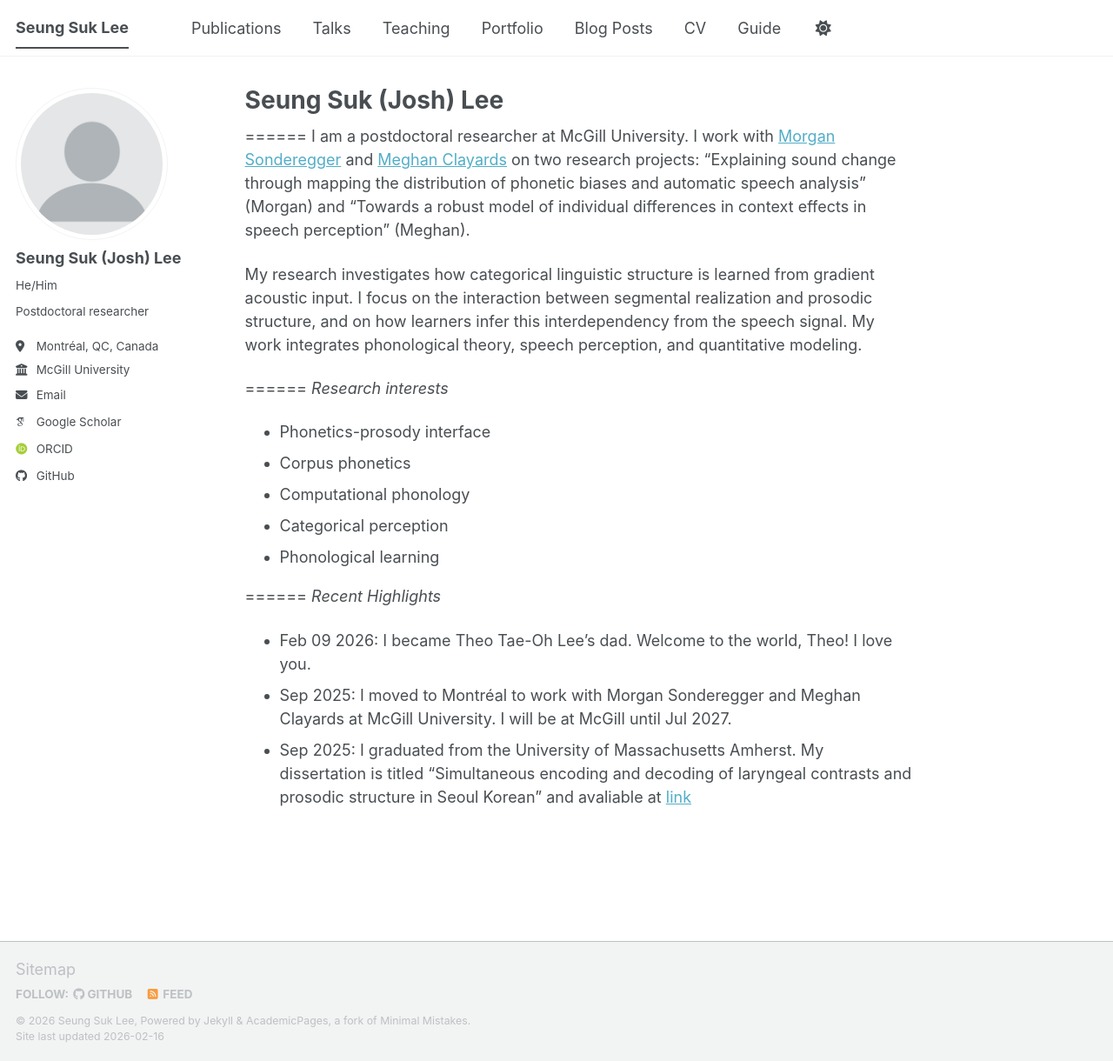
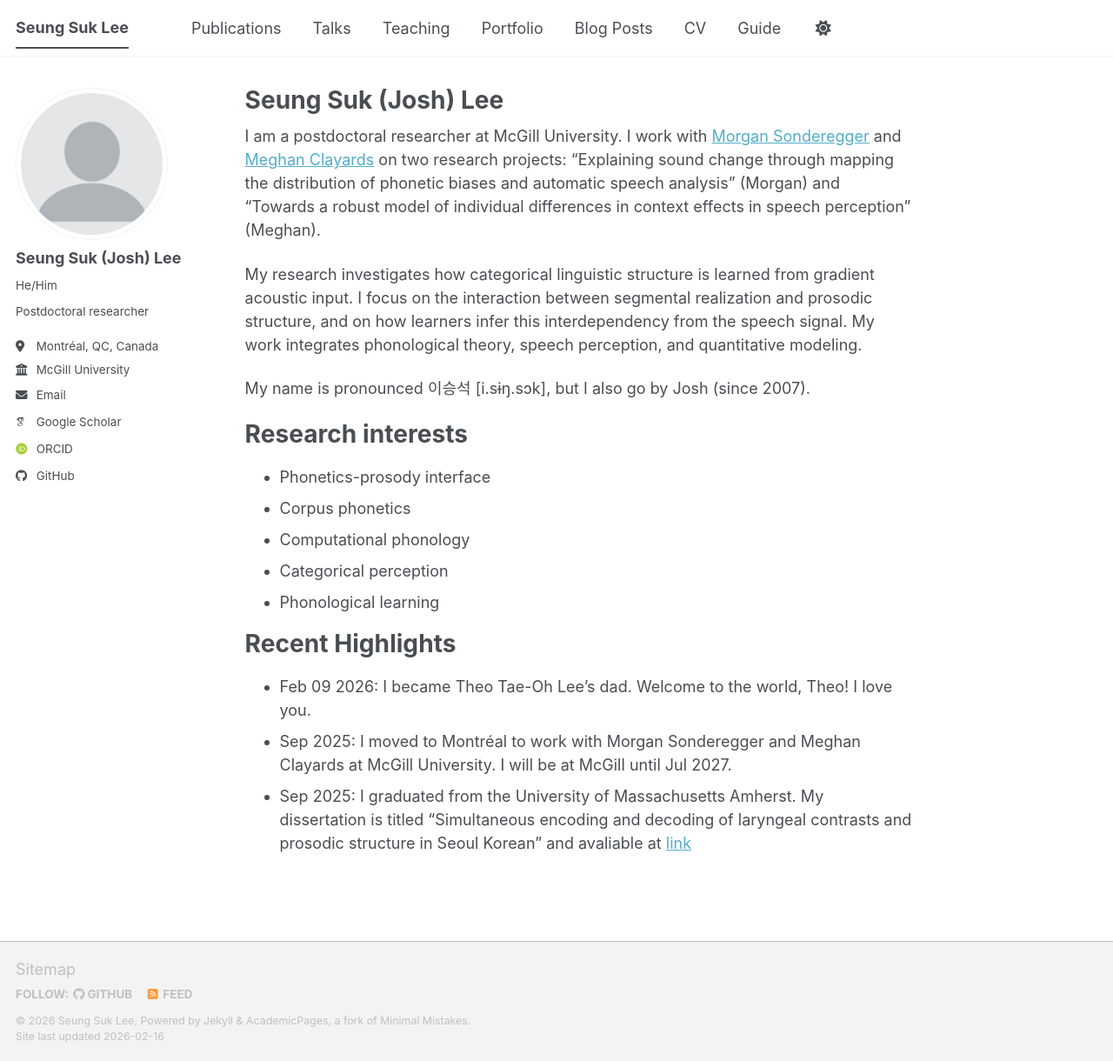
Before and after one commit to seungsuklee/seungsuklee.github.io, a Jekyll site: the page built from _pages/about.md, in a window 1280 px wide and 1220 px high. Shown: the whole window at 87% size. Built offline with Jekyll 4.4.1, drawn with Linux system fonts in a browser that asks for light colours; some web fonts are replaced; a script bundle is joined from its source files by our own code; library files that are not in the unit come from our copies.

Commit message:
Update about page with new information
Added personal name pronunciation and updated recent highlights.

```diff
--- a/_pages/about.md
+++ b/_pages/about.md
@@ -7,22 +7,23 @@ redirect_from:
   - /about.html
 ---
 
-======
 I am a postdoctoral researcher at McGill University.
 I work with [Morgan Sonderegger](https://people.linguistics.mcgill.ca/~morgan/) and [Meghan Clayards](https://speechlearning.lab.mcgill.ca/) on two research projects: "Explaining sound change through mapping the distribution of phonetic biases and automatic speech analysis" (Morgan) and "Towards a robust model of individual differences in context effects in speech perception" (Meghan).
 
 My research investigates how categorical linguistic structure is learned from gradient acoustic input. I focus on the interaction between segmental realization and prosodic structure, and on how learners infer this interdependency from the speech signal. My work integrates phonological theory, speech perception, and quantitative modeling.
 
+My name is pronounced 이승석 [i.sɨŋ.sɔk], but I also go by Josh (since 2007).
+
+Research interests
 ======
-*Research interests*
 - Phonetics-prosody interface
 - Corpus phonetics
 - Computational phonology
 - Categorical perception
 - Phonological learning
 
+Recent Highlights
 ======
-*Recent Highlights*
 - Feb 09 2026: I became Theo Tae-Oh Lee's dad. Welcome to the world, Theo! I love you.
 - Sep 2025: I moved to Montréal to work with Morgan Sonderegger and Meghan Clayards at McGill University. I will be at McGill until Jul 2027.
 - Sep 2025: I graduated from the University of Massachusetts Amherst. My dissertation is titled "Simultaneous encoding and decoding of laryngeal contrasts and prosodic structure in Seoul Korean" and avaliable at [link]("http://scholarworks.umass.edu/entities/publication/41642f97-305c-4742-906d-5a40abcc0eb3")
```
